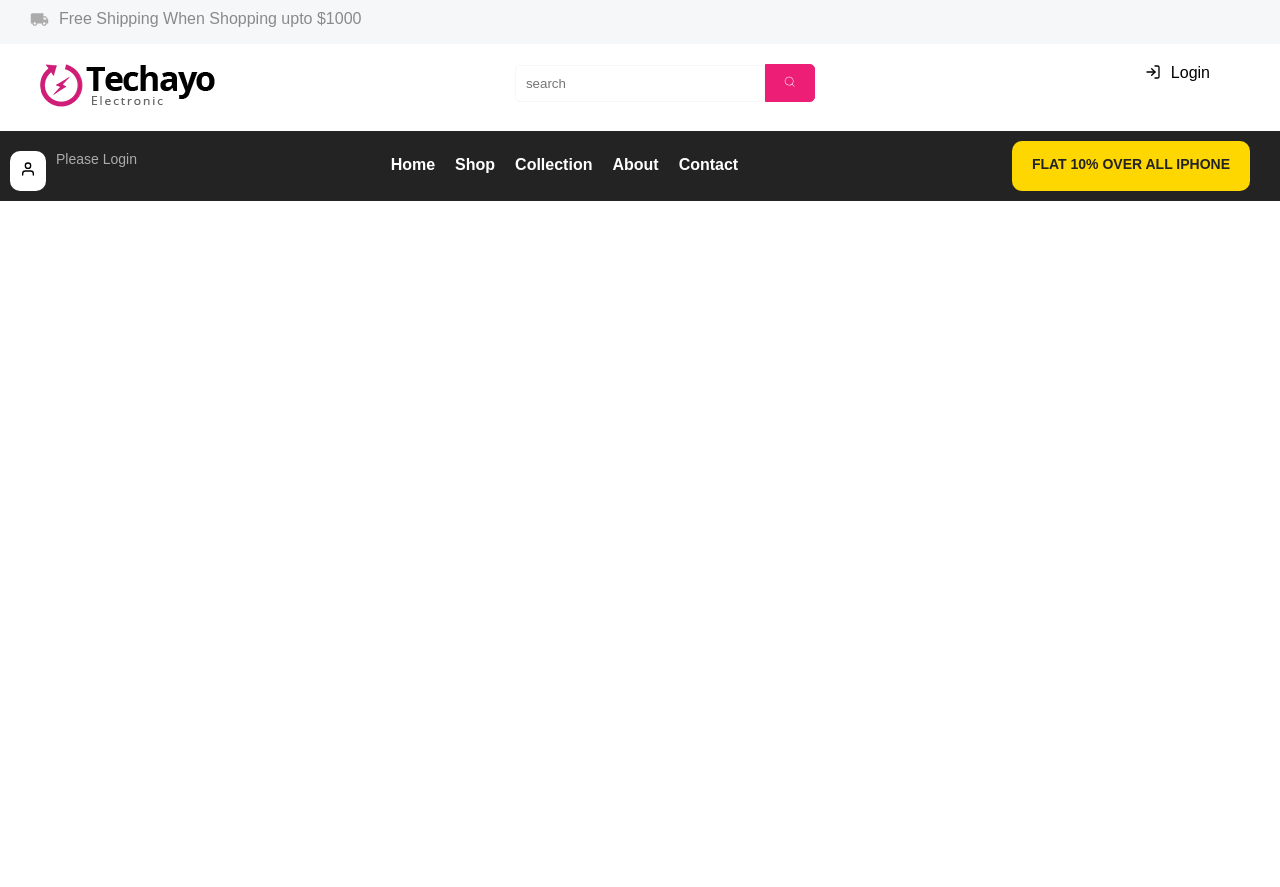
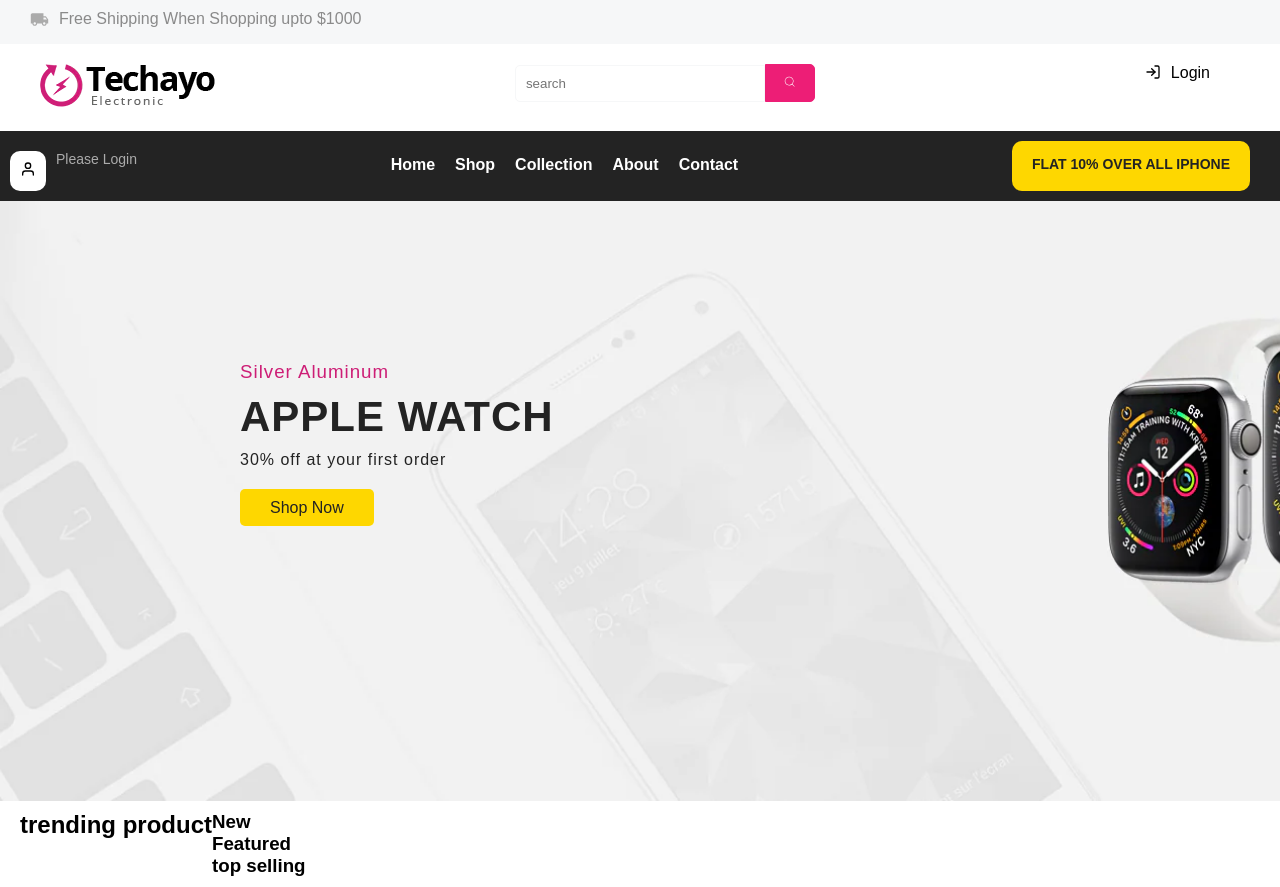
Before and after one commit to BEKZOD-VALIEV/Online-shop, a React (Create React App) app: page / in a window 1280 px wide. Before the commit the page ends 800 px from the top, so only its background shows below. Built offline with nearby package versions, Linux system fonts and the light colour scheme.

Commit message:
started 2nd section

```diff
--- /dev/null
+++ b/src/comp/home.css
@@ -0,0 +1,66 @@
+*{
+  margin: 0;
+  padding: 0;
+  font-family: sans-serif;
+  box-sizing: border-box;
+}
+.home{
+  width: 100%;
+}
+.home .top_banner{
+  max-width: 100%;
+  height: 600px;
+  background: url('http://localhost:3000/image/slide-1.webp');
+  background-size: cover;
+  background-repeat: no-repeat;
+  padding: 50px 60px;
+}
+.home .top_banner .contant{
+  width: 100%;
+  position: relative;
+  top: 20%;
+  padding: 10px 180px;
+}
+.home .top_banner .contant h3{
+  text-transform: capitalize;
+  color: #cd1e76;
+  font-weight: 300;
+  letter-spacing: 1px;
+}
+.home .top_banner .contant h2{
+  text-transform: uppercase;
+  color: #232323;
+  letter-spacing: 1px;
+  font-size: 42px;
+  margin-top: 10px;
+}
+.home .top_banner .contant p{
+  color: #232323;
+  letter-spacing: 1px;
+  margin-top: 10px;
+  margin-bottom: 30px;
+}
+.home .top_banner .contant .link {
+  padding: 10px 30px;
+  background: #fed700;
+  color: #232323;
+  text-decoration: none;
+  border-radius: 5px;
+  transition: 0.5s;
+}
+.home .top_banner .contant .link:hover{
+  color: #fed700;
+  background: #cd1e76;
+}
+.home .trending .container{
+  max-width: 100%;
+  display: flex;
+}
+.home .trending .container .left_box{
+  padding: 10px 20px;
+  width: 75%;
+}
+.home .trending .container .left_box .header{
+  display: flex;
+  width: 100%;
+}
--- a/src/comp/home.js
+++ b/src/comp/home.js
@@ -1,11 +1,36 @@
 import React from 'react'
+import './home.css'
+import { Link } from 'react-router-dom'
 
 const Home = () => {
   return (
     <>
     <div className="home">
       <div className="top_banner">
-
+        <div className="contant">
+          <h3>silver aluminum</h3>
+          <h2>Apple Watch</h2>
+          <p>30% off at your first order</p>
+          <Link to='/shop' className='link'>Shop Now</Link>
+        </div>
+      </div>
+      <div className="trending">
+        <div className="container">
+          <div className="left_box">
+            <div className="header">
+              <div className="heading">
+                <h2>trending product</h2>
+              </div>
+              <div className="cate">
+                <h3>New</h3>
+                <h3>Featured</h3>
+                <h3>top selling</h3>
+              </div>
+            </div>
+          </div>
+          <div className="right_box">
+          </div>
+        </div>
       </div>
     </div>
     </>
--- a/src/comp/nav.js
+++ b/src/comp/nav.js
@@ -22,7 +22,7 @@
         </div>
         <div className="mid_header">
           <div className="logo">
-            <img src="image/logo.webp" alt="" />
+            <img src="image/logo.webp" alt="logo" ></img>
           </div>
           <div className="search_box">
             <input type="text" value="" placeholder="search" />
--- a/src/comp/rout.js
+++ b/src/comp/rout.js
@@ -5,7 +5,7 @@
   return (
     <>
     <Routes>
-      <Route path='/' element={<Home />}/>
+      <Route path='/' element={<Home />} />
     </Routes>
     </>
   )
```
